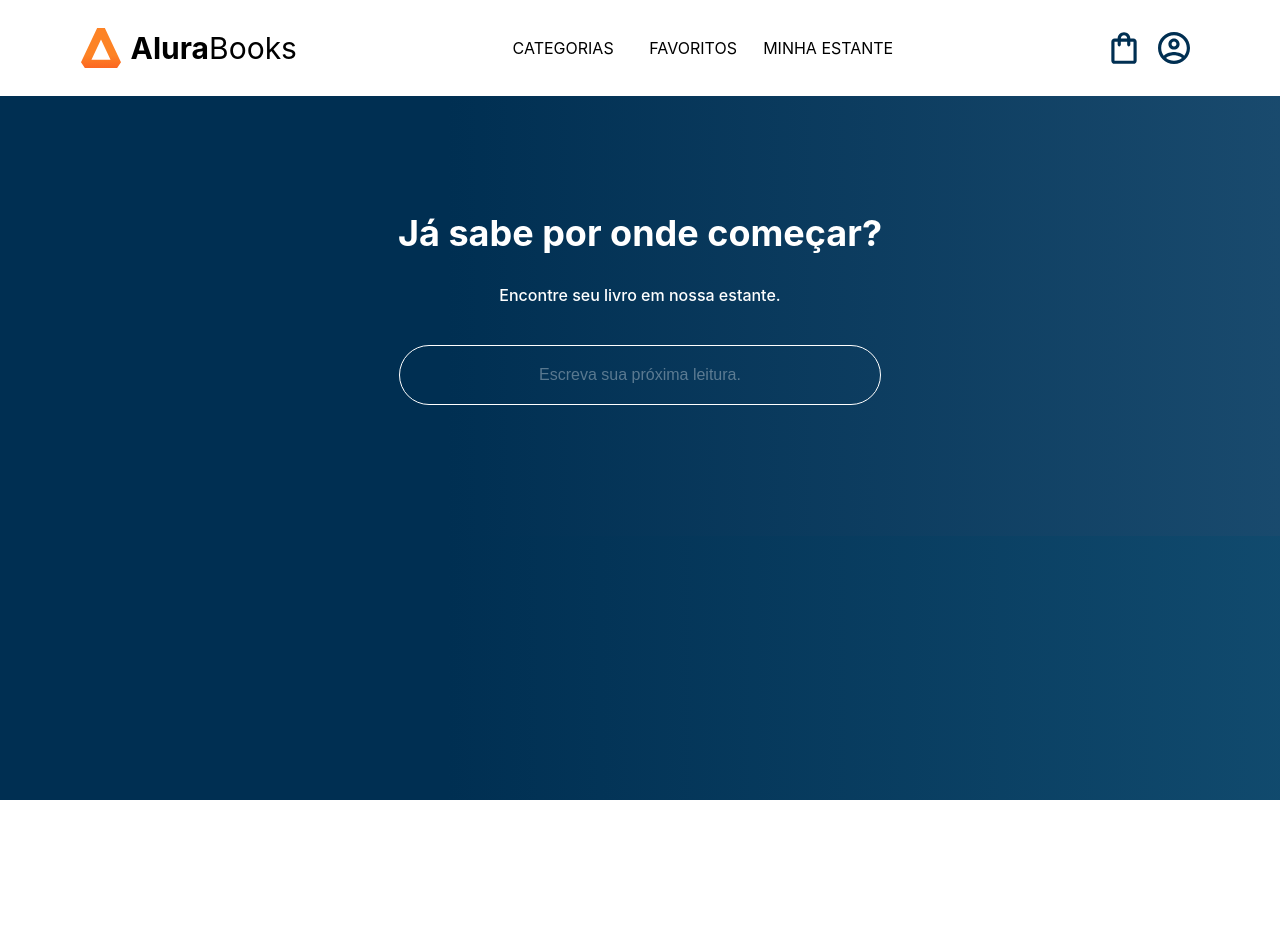
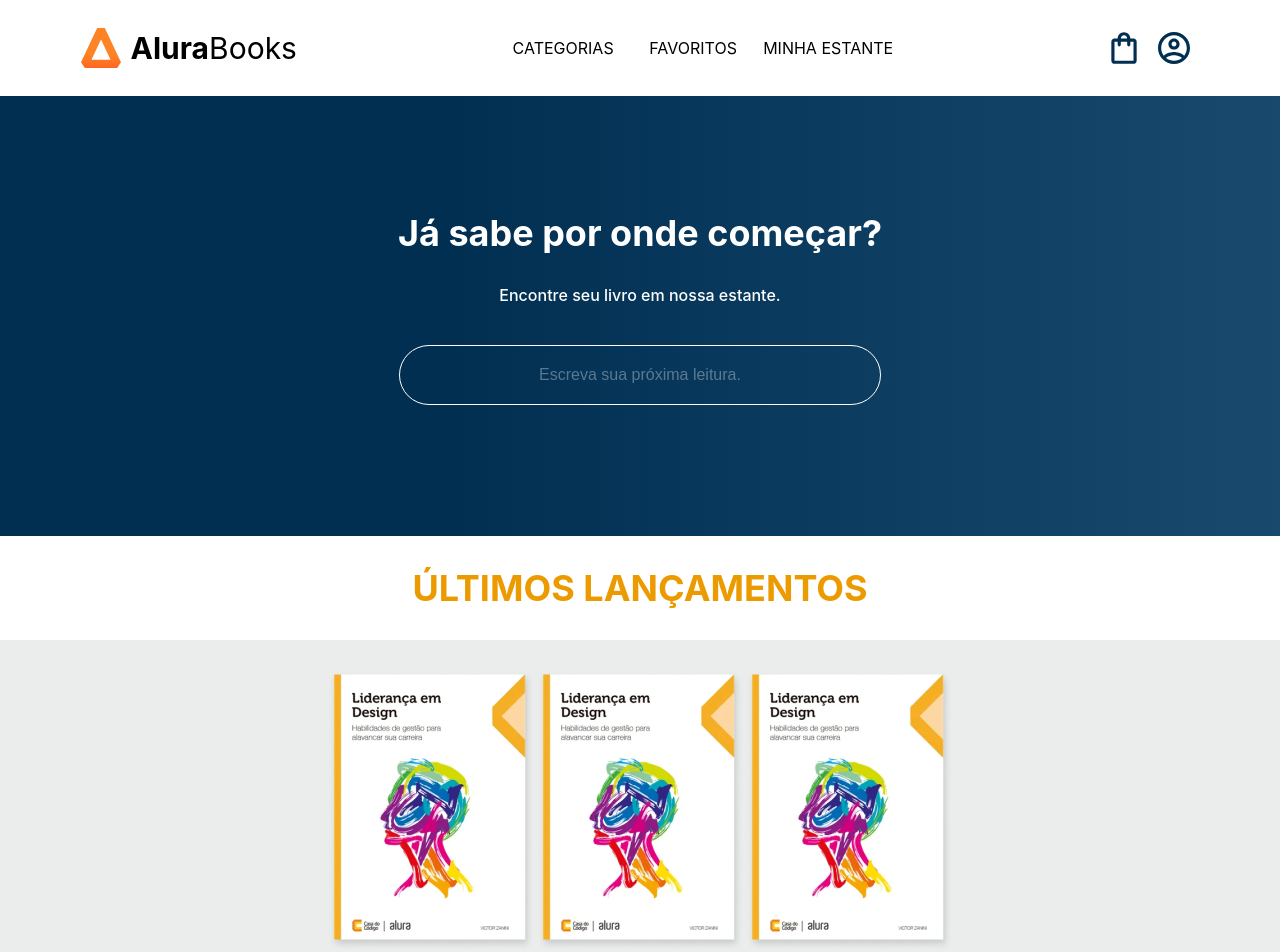
Before and after one commit to rafaelpequino/alura-books, a React (Create React App) app: page / in a window 1280 px wide. Shown: the top 952 px of the page. Before the commit the page ends 800 px from the top, so only its background shows below. Built offline with nearby package versions, Linux system fonts and the light colour scheme.

Commit message:
Cria componente UltimosLancamentos

```diff
--- a/src/App.js
+++ b/src/App.js
@@ -1,12 +1,11 @@
 import Header from './components/Header';
 import styled from 'styled-components';
 import Pesquisa from './components/Pesquisa';
+import UltimosLancamentos from './components/UltimosLancamentos';
 
 const AppContainer = styled.div`
     width: 100%;
     height: max-content;
-    min-height: 100vh;
-    background-image: linear-gradient(90deg, #002f52 35%, #216589 165%);
 `
 
 function App() {
@@ -15,6 +14,7 @@ function App() {
     <AppContainer>
       <Header />
       <Pesquisa />
+      <UltimosLancamentos />
     </AppContainer>
   );
 }
--- /dev/null
+++ b/src/components/UltimosLancamentos/dadosUltimosLancamentos.js
@@ -0,0 +1,17 @@
+export const livros = [
+    {
+        nome: 'Hamlet',
+        id: 1,
+        src: '/img/livro.png'
+    },
+    {
+        nome: 'Como enfrentar o ódio',
+        id: 2,
+        src: '/img/livro.png'
+    },
+    {
+        nome: 'Ainda estou aqui',
+        id: 3,
+        src: '/img/livro.png'
+    }
+]
--- /dev/null
+++ b/src/components/UltimosLancamentos/index.js
@@ -0,0 +1,43 @@
+import styled from 'styled-components';
+import { livros } from './dadosUltimosLancamentos'
+
+const LancamentosContainer = styled.section`
+    background-color: #EBECEC;
+    padding-bottom: 20px;
+    display: flex;
+    flex-direction: column;
+`
+
+const Titulo = styled.h2`
+    width: 100%;
+    padding: 30px 0;
+    background-color: #FFF;
+    color: #EB9B00;
+    font-size: 36px;
+    text-align: center;
+    margin: 0;
+`
+
+const NovosLivrosContainer = styled.div`
+    margin-top: 30px;
+    display: flex;
+    width: 100%;
+    justify-content: center;
+    cursor: pointer;
+`;
+
+
+const UltimosLancamentos = () => {
+    return (
+        <LancamentosContainer>
+            <Titulo>ÚLTIMOS LANÇAMENTOS</Titulo>
+            <NovosLivrosContainer>
+                {livros.map(livro => (
+                    <img src={livro.src} />
+                ))}
+            </NovosLivrosContainer>
+        </LancamentosContainer>
+    )
+}
+
+export default UltimosLancamentos;
```
